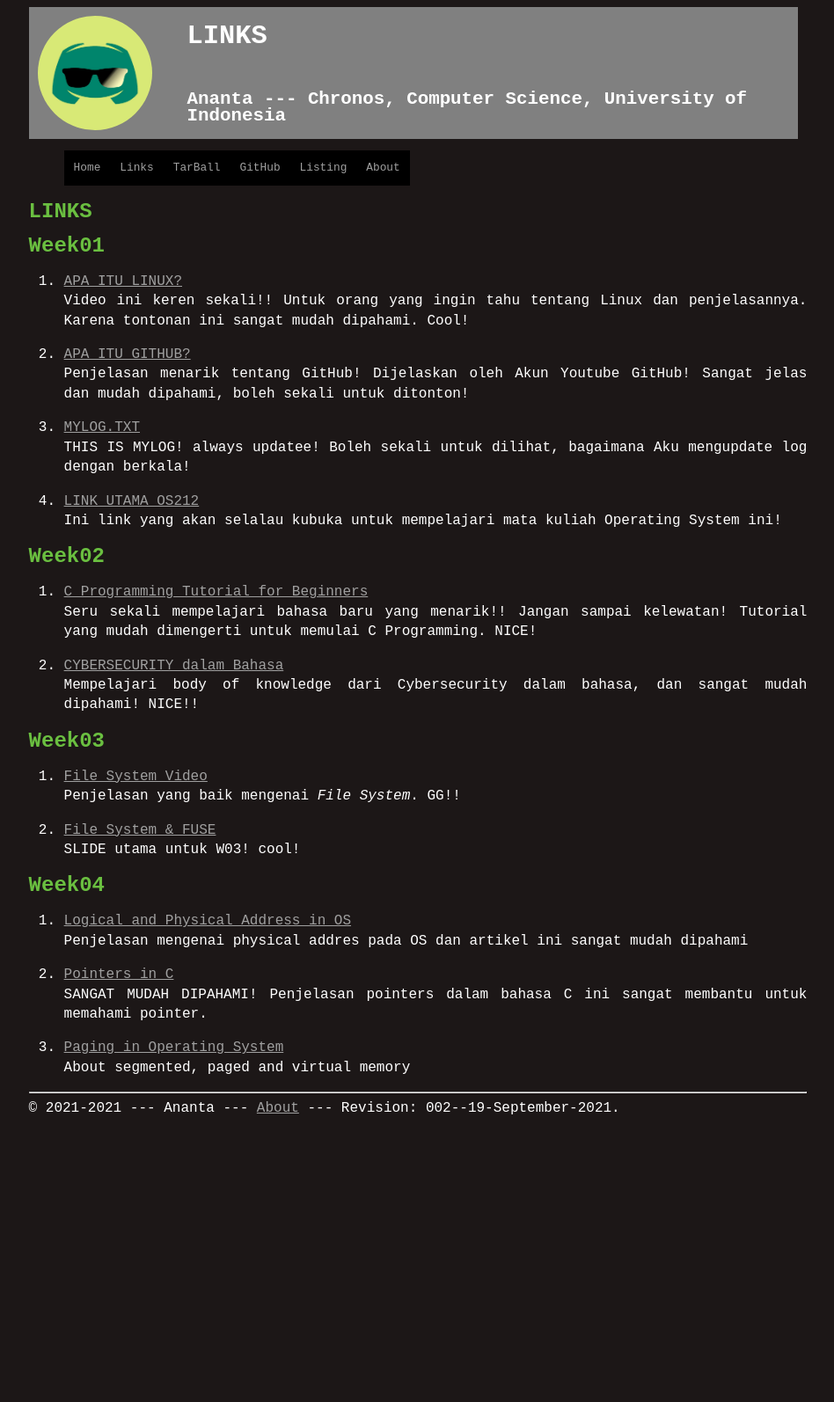
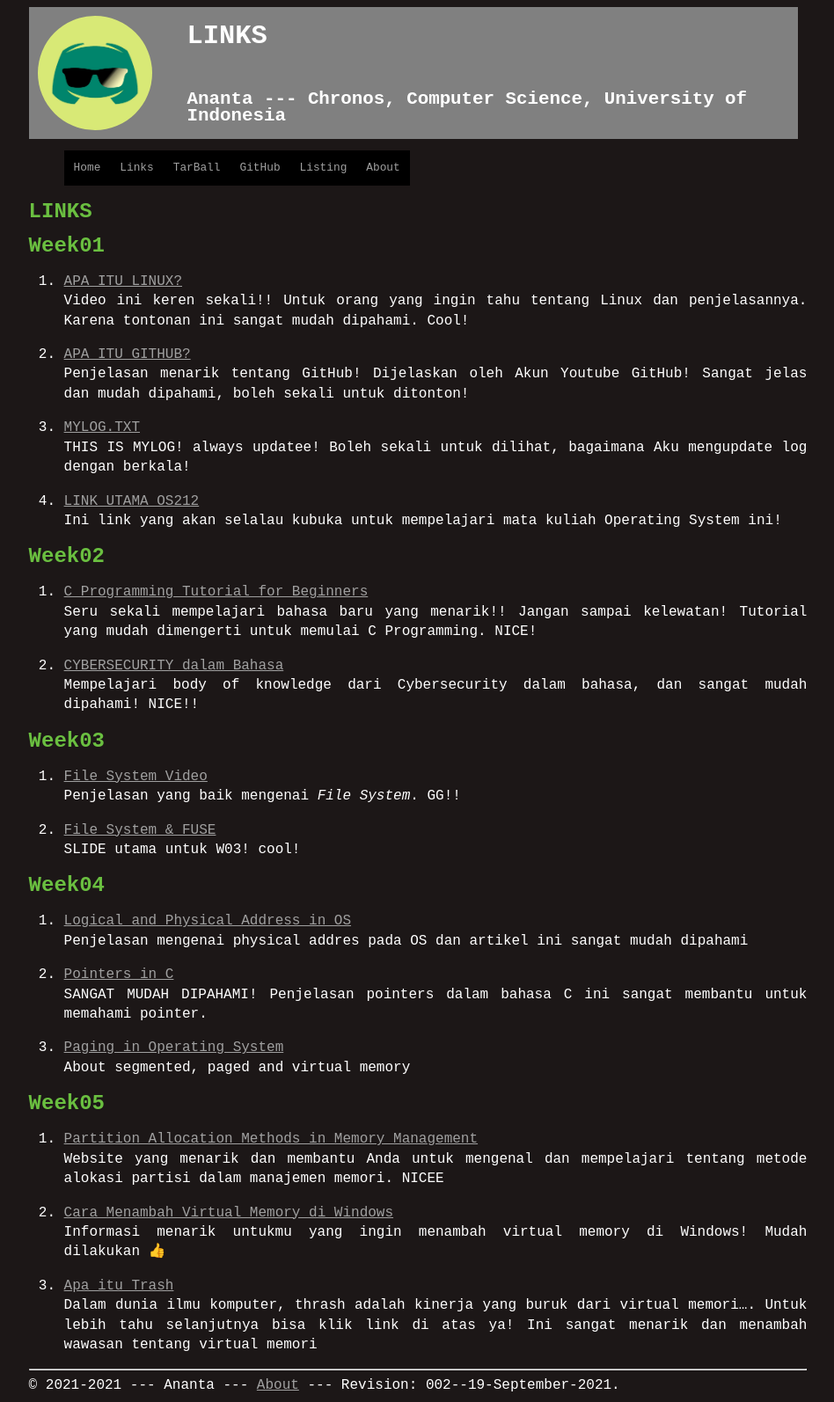
Before and after one commit to anantaristik/os212, a Jekyll site: the page built from links.md, in a window 1280 px wide. Shown: the whole page at 88% size, without its empty margins (165-1113 px from the left). Built offline with Jekyll 4.4.1, drawn with Linux system fonts in a browser that asks for light colours; our own code applies the rules of GitHub Pages for plain Markdown files; before the commit the page ends 1278 px from its top, so only the background shows below that.

Commit message:
Update links.md

```diff
--- a/links.md
+++ b/links.md
@@ -51,3 +51,13 @@
 
 10. [Paging in Operating System](https://www.youtube.com/watch?v=p9yZNLeOj4s)<br>
 About segmented, paged and virtual memory
+
+## Week05
+11. [Partition Allocation Methods in Memory Management](https://www.geeksforgeeks.org/partition-allocation-methods-in-memory-management/)<br>
+Website yang menarik dan membantu Anda untuk mengenal dan mempelajari tentang metode alokasi partisi dalam manajemen memori. NICEE
+
+12. [Cara Menambah Virtual Memory di Windows](https://winpreso.com/cara-menambah-virtual-memory-di-windows/)<br>
+Informasi menarik untukmu yang ingin menambah virtual memory di Windows! Mudah dilakukan 👍
+
+13. [Apa itu Trash](https://www.javatpoint.com/what-is-thrash)<br>
+Dalam dunia ilmu komputer, thrash adalah kinerja yang buruk dari virtual memori.... Untuk lebih tahu selanjutnya bisa klik link di atas ya! Ini sangat menarik dan menambah wawasan tentang virtual memori
```
